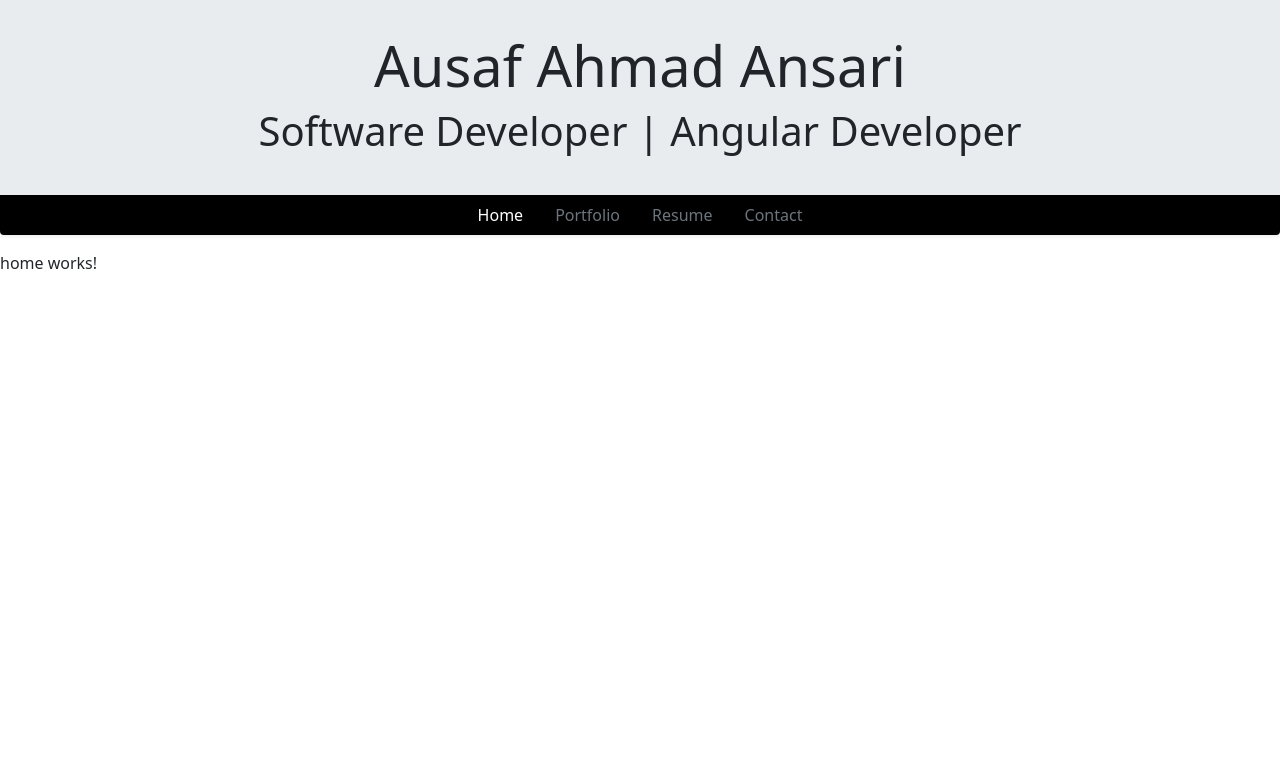
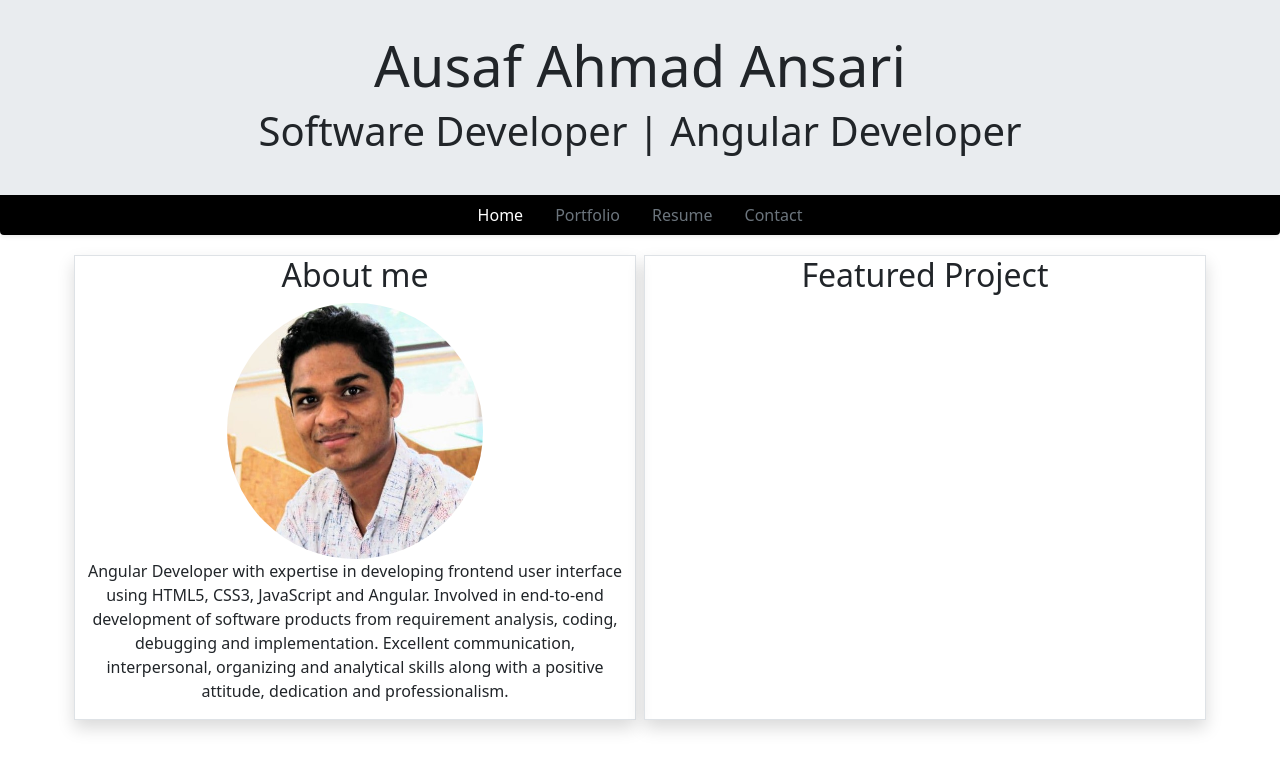
Before and after one commit to ahmad-ausaf0/personal-portfolio-web, an Angular app: page /home in a window 1280 px wide. Shown: the top 770 px of the page. Built offline with nearby package versions, Linux system fonts and the light colour scheme.

Commit message:
home-page

```diff
--- a/src/app/home/home.component.html
+++ b/src/app/home/home.component.html
@@ -1 +1,20 @@
-<p>home works!</p>
+<div class="container">
+    <div class="row">
+        <!-- About Me -->
+        <div class="col-lg shadow border m-1">
+            <div class="text-center">
+                <h2>About me</h2>
+                <img src="../../assets/Ausaf.jpg" alt="profile-image" width="256"
+                height="256" class="rounded-circle">
+                <p>Angular Developer with expertise in developing frontend user interface using HTML5, CSS3, JavaScript and Angular. Involved in end-to-end development of software products from requirement analysis, coding, debugging and implementation. Excellent communication, interpersonal, organizing and analytical skills along with a positive attitude, dedication and professionalism.</p>
+            </div>
+        </div>
+
+        <!-- Featured Projects -->
+        <div class="col-lg shadow border m-1">
+            <div class="text-center">
+                <h2>Featured Project</h2>
+            </div>
+        </div>
+    </div>
+</div>
--- a/src/styles.css
+++ b/src/styles.css
@@ -1 +1,5 @@
 /* You can add global styles to this file, and also import other style files */
+.container {
+
+    max-width: 1140px;
+}
```
Also changed, not shown: src/assets/Ausaf.jpg (added).
